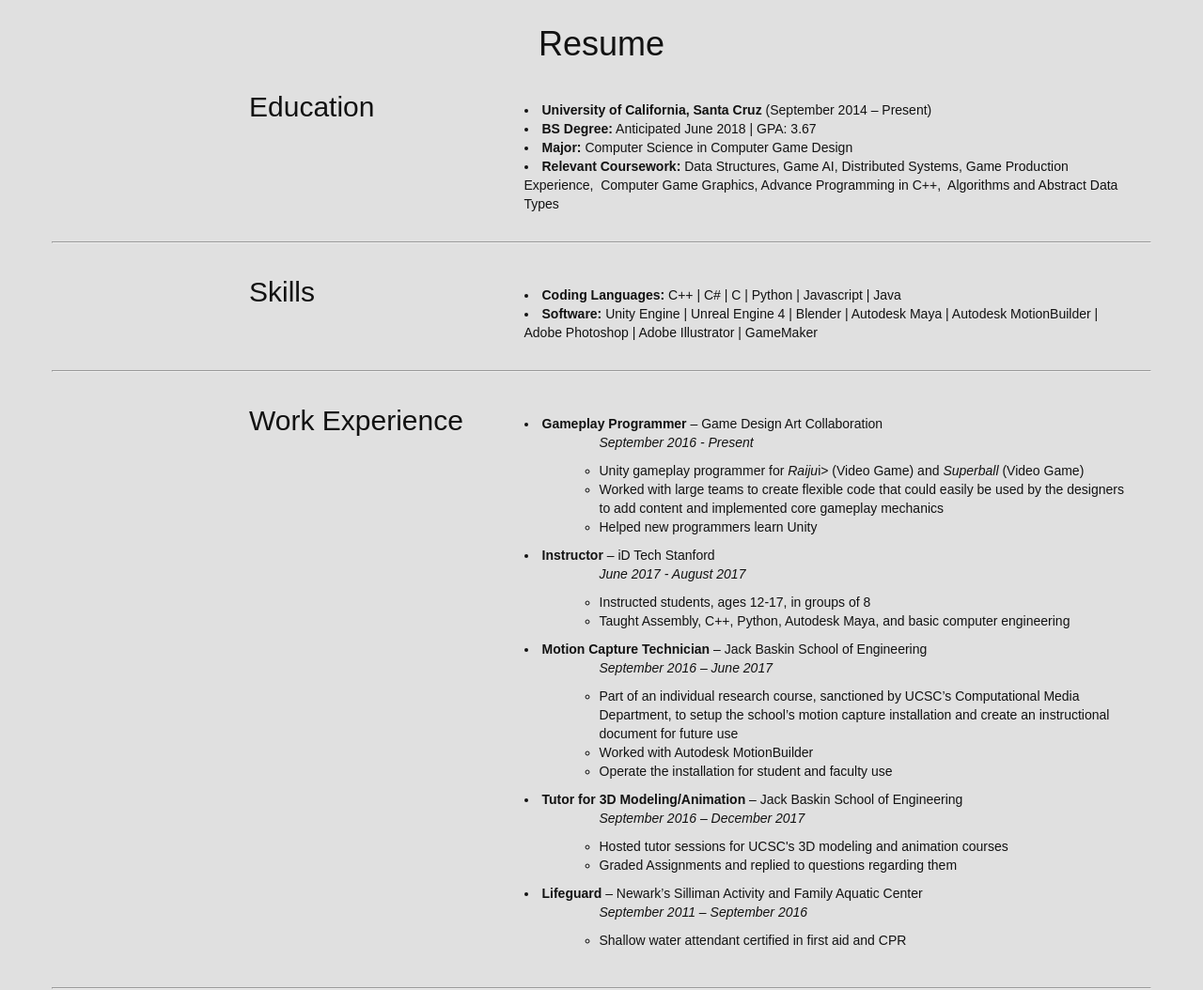
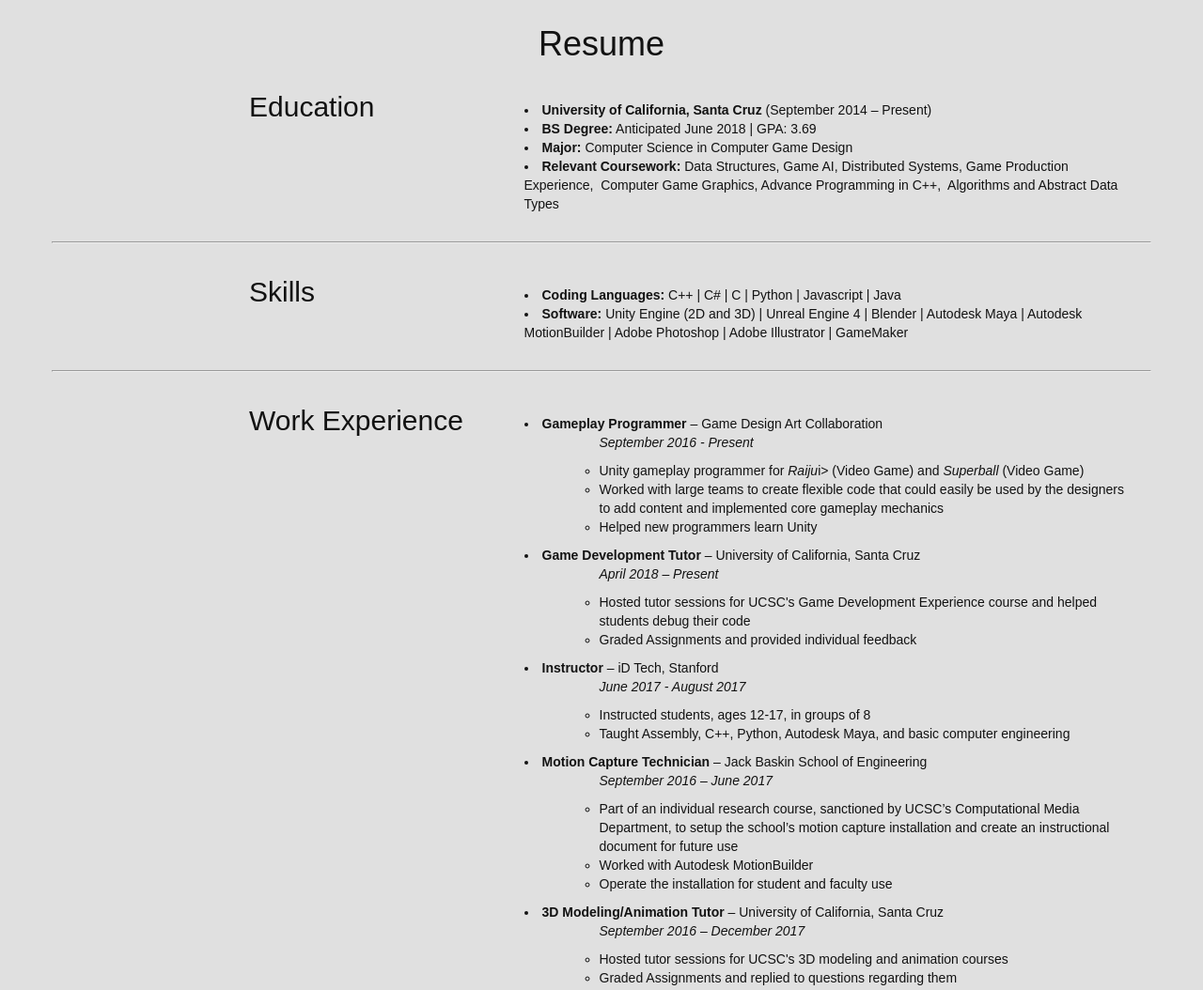
Before and after one commit to QuodEratDemon/webdev, a plain HTML site: page site/bootstrap-3.3.7-dist/index.html in a window 1280 px wide. Shown: the part 360-1414 px from the top of the page at 94% size. Drawn offline with nearby package versions, Linux system fonts and the light colour scheme; a web font is replaced by a local one.

Commit message:
updating index

```diff
--- a/site/bootstrap-3.3.7-dist/index.html
+++ b/site/bootstrap-3.3.7-dist/index.html
@@ -81,7 +81,7 @@
 		<div class="col-md-7">
 			<p><br><p>
 			<li><b>University of California, Santa Cruz</b> (September 2014 – Present)</li>
-			<li><b>BS Degree:</b> Anticipated June 2018 | GPA: 3.67 </li>
+			<li><b>BS Degree:</b> Anticipated June 2018 | GPA: 3.69 </li>
 			<li><b>Major:</b> Computer Science in Computer Game Design</li>
 			<li><b>Relevant Coursework:</b>
 
@@ -105,7 +105,7 @@
 		<div class="col-md-7">
 			<p><br><p>
 			<li><b>Coding Languages:</b> C++ | C# | C | Python | Javascript | Java</li>
-			<li><b>Software:</b> Unity Engine | Unreal Engine 4 | Blender | Autodesk Maya | Autodesk MotionBuilder | Adobe Photoshop | Adobe Illustrator | GameMaker</li>
+			<li><b>Software:</b> Unity Engine (2D and 3D) | Unreal Engine 4 | Blender | Autodesk Maya | Autodesk MotionBuilder | Adobe Photoshop | Adobe Illustrator | GameMaker</li>
 			<p><br><p>
 		</div>
 
@@ -129,7 +129,20 @@
 				</ul>
 
 			</li>
-			<li><b>Instructor</b> – iD Tech Stanford
+
+			<li><b>Game Development Tutor</b> – University of California, Santa Cruz
+				<ul>
+				<ul>
+				<P><i>April 2018  –  Present</P></i>
+				<li>Hosted tutor sessions for UCSC's Game Development Experience course and helped students debug their code </li>
+				<li>Graded Assignments and provided individual feedback</li>
+
+				</ul>
+				</ul>
+
+			</li>
+
+			<li><b>Instructor</b> – iD Tech, Stanford
 				<ul>
 				<ul>
 				<P><i>June 2017  -  August 2017</P></i>
@@ -156,7 +169,7 @@
 
 			</li>
 
-			<li><b>Tutor for 3D Modeling/Animation</b> – Jack Baskin School of Engineering
+			<li><b>3D Modeling/Animation Tutor</b> – University of California, Santa Cruz
 				<ul>
 				<ul>
 				<P><i>September 2016  –  December 2017</P></i>
```
Also changed, not shown: site/bootstrap-3.3.7-dist/projects.html (+2 -2 lines).
